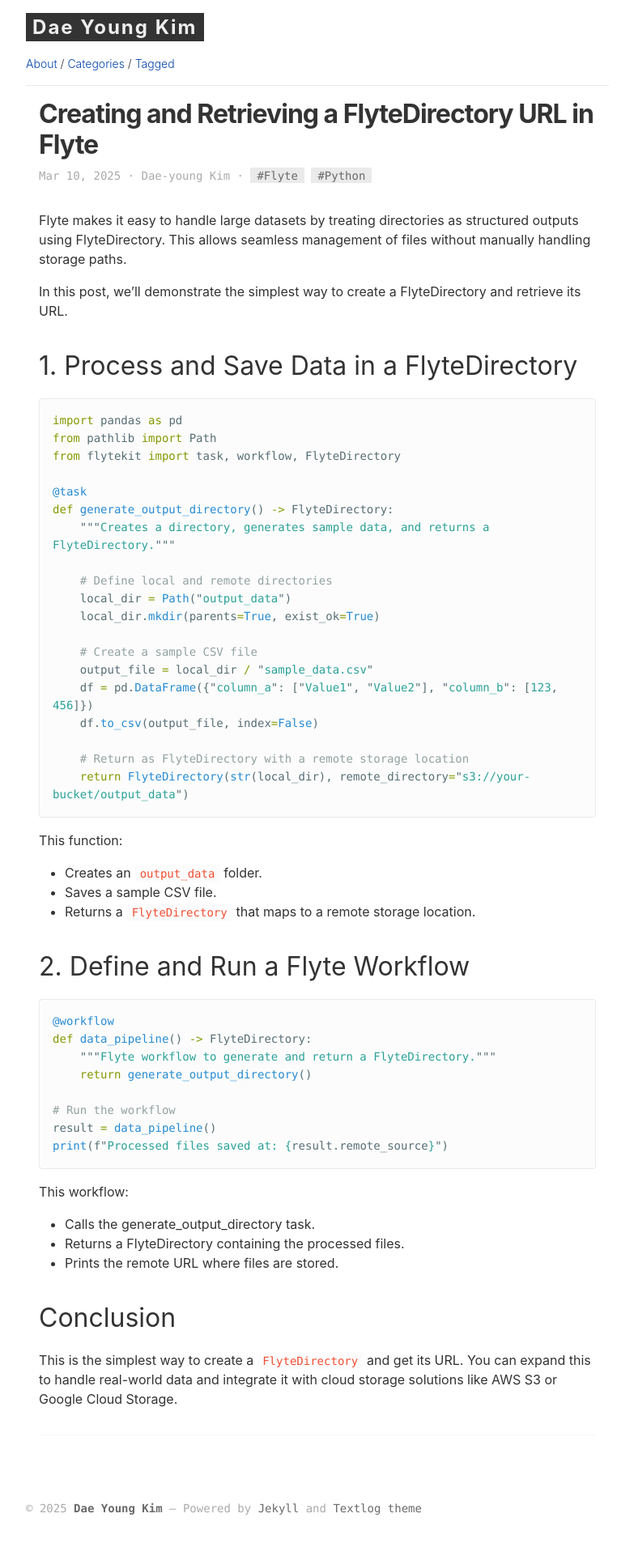
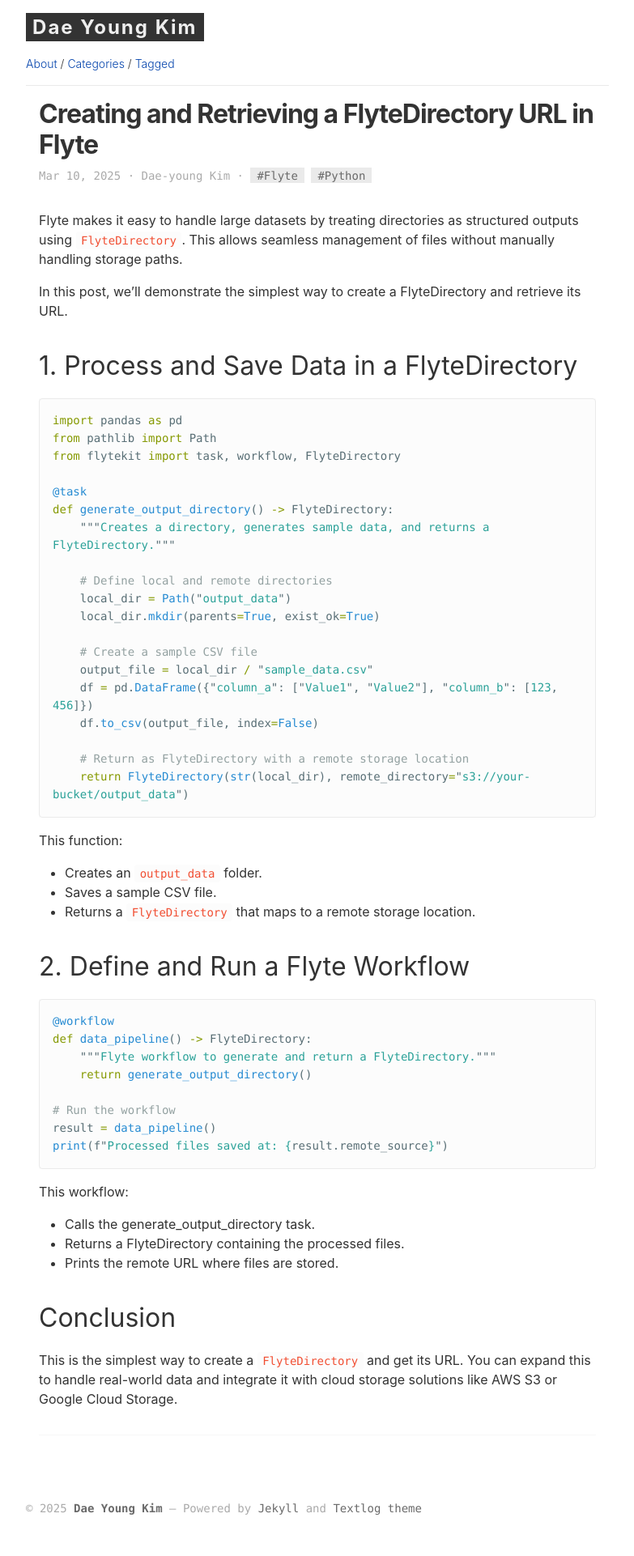
Before and after one commit to leroykim/leroykim.github.io, a Jekyll site: the page built from _posts/2025-03-10-flytedirectory-url.md, in a window 1280 px wide. Shown: the whole page at 81% size, without its empty margins (248-1031 px from the left). Built offline with Jekyll 4.4.1, drawn with Linux system fonts in a browser that asks for light colours.

```diff
--- a/_posts/2025-03-10-flytedirectory-url.md
+++ b/_posts/2025-03-10-flytedirectory-url.md
@@ -6,7 +6,7 @@ tags: [Flyte, Python]
 author: Dae-young Kim
 comment: true
 ---
-Flyte makes it easy to handle large datasets by treating directories as structured outputs using FlyteDirectory. This allows seamless management of files without manually handling storage paths.
+Flyte makes it easy to handle large datasets by treating directories as structured outputs using `FlyteDirectory`. This allows seamless management of files without manually handling storage paths.
 
 In this post, we’ll demonstrate the simplest way to create a FlyteDirectory and retrieve its URL.
 
```
